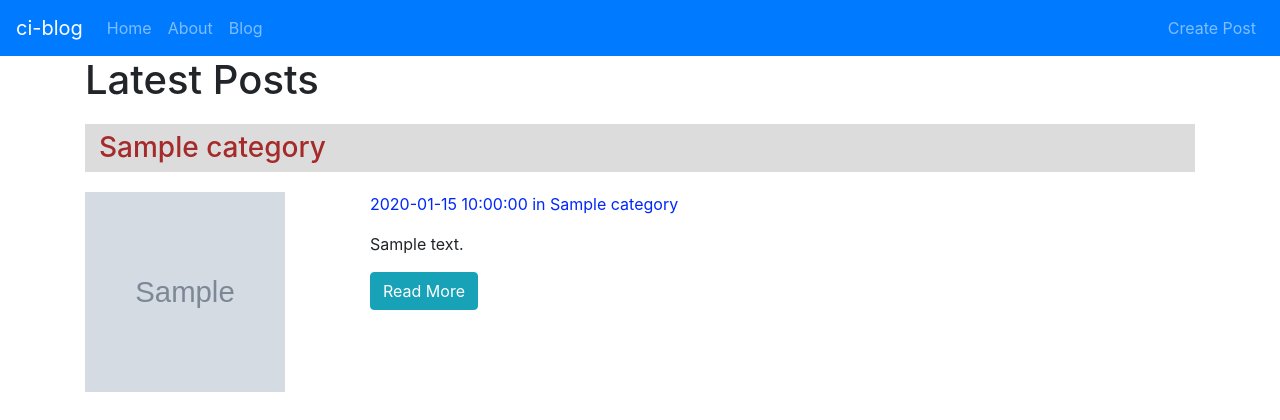
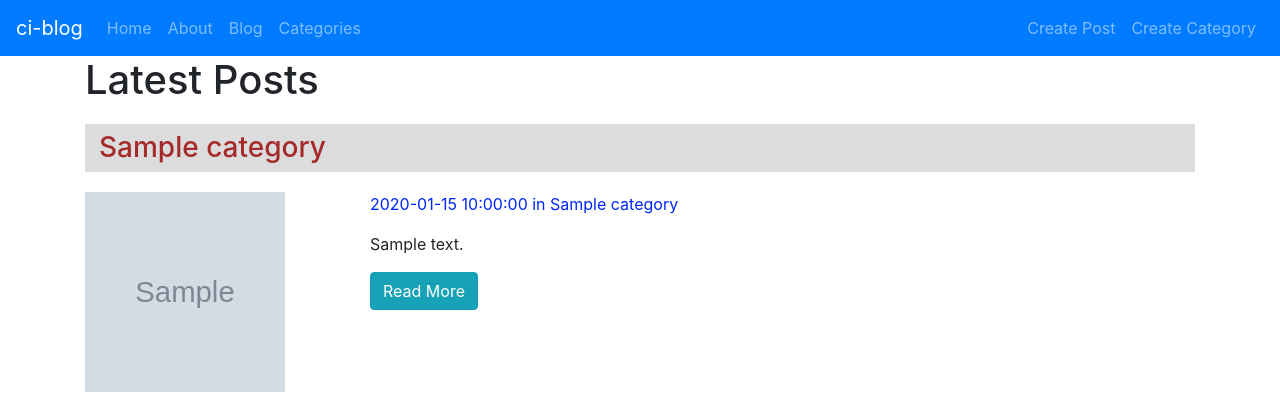
Before and after one commit to its-lahiru/Blog-Application, a CodeIgniter app: page /ciblog/posts in a window 1280 px wide. Shown: the top 420 px of the page. Run offline with CodeIgniter, Linux system fonts and the light colour scheme; tables that the repository leaves empty or names only in its code hold one stand-in row (values such as "Sample post"); grey boxes marked "Sample" are stand-in pictures; some libraries are stand-ins or nearby versions.

Commit message:
Include add categories method and filter posts by category name

```diff
--- a/application/config/autoload.php
+++ b/application/config/autoload.php
@@ -132,4 +132,4 @@ $autoload['language'] = array();
 |
 |	$autoload['model'] = array('first_model' => 'first');
 */
-$autoload['model'] = array('Post_model');
+$autoload['model'] = array('Post_model', 'Category_model');
--- a/application/config/routes.php
+++ b/application/config/routes.php
@@ -1,6 +1,9 @@
 <?php
 defined('BASEPATH') OR exit('No direct script access allowed');
 
+$route['categories/create'] = 'Categories/create';
+$route['categories/posts/(:any)'] = 'Categories/posts/$1';
+$route['categories'] = 'Categories/index';
 $route['posts/update'] = 'Posts/update';
 $route['posts/create'] = 'Posts/create';
 $route['posts/(:any)'] = 'posts/view/$1';
--- /dev/null
+++ b/application/models/Category_model.php
@@ -0,0 +1,31 @@
+<?php
+
+class Category_model extends CI_Model
+{
+    public function __construct()
+    {
+        $this->load->database();
+    }
+
+    public function createCategory()
+    {
+        $data = array(
+            'name' => $this->input->post('name')
+        );
+
+        return $this->db->insert('categories', $data);
+    }
+
+    public function getCategories()
+    {
+        $this->db->order_by('name');
+        $query = $this->db->get('categories');
+        return $query->result_array();
+    }
+
+    public function getCategory($id)
+    {
+        $query = $this->db->get_where('categories', array('id' => $id));
+        return $query->row();
+    }
+}
--- a/application/models/Post_model.php
+++ b/application/models/Post_model.php
@@ -61,4 +61,12 @@ class Post_model extends CI_Model
         $query = $this->db->get('categories');
         return $query->result_array();
     }
+
+    public function getPostsByCategory($category_id)
+    {
+        $this->db->order_by('posts.id', 'DESC');
+        $this->db->join('categories', 'categories.id = posts.category_id');
+        $query = $this->db->get_where('posts', array('category_id' => $category_id));
+        return $query->result_array();
+    }
 }
--- a/application/views/templates/header.php
+++ b/application/views/templates/header.php
@@ -28,10 +28,16 @@
                 <li class="nav-item">
                     <a class="nav-link" href="<?php echo base_url(); ?>posts">Blog</a>
                 </li>
+                <li class="nav-item">
+                    <a class="nav-link" href="<?php echo base_url(); ?>categories">Categories</a>
+                </li>
             </ul>
             <ul class="navbar-nav">
                 <li class="nav-item">
                     <a class="nav-link" href="<?php echo base_url('posts/create'); ?>">Create Post</a>
+                </li>
+                <li class="nav-item">
+                    <a class="nav-link" href="<?php echo base_url('categories/create'); ?>">Create Category</a>
                 </li>
             </ul>
         </div>
```
Also changed, not shown: application/controllers/Categories.php (added, +41 -0 lines), application/views/categories/create.php (added, +11 -0 lines), application/views/categories/index.php (added, +9 -0 lines).
